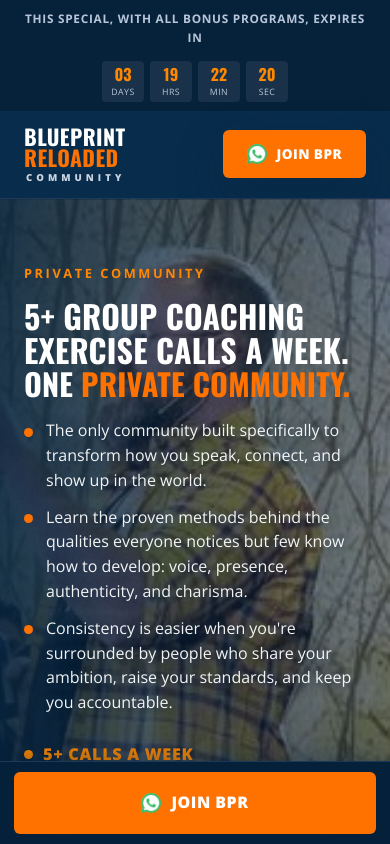
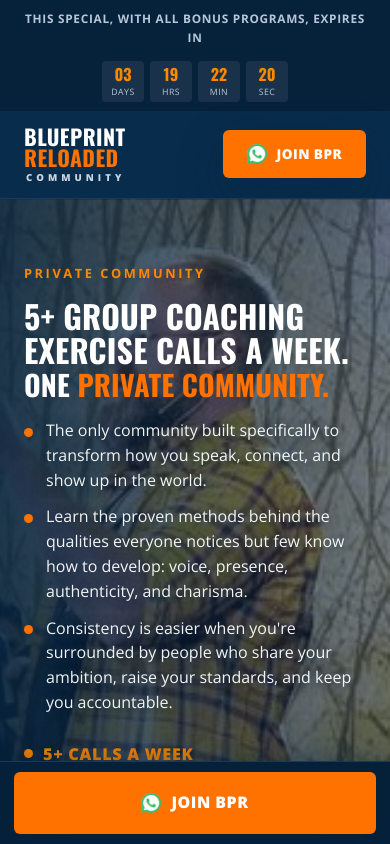
Before and after one commit to danny-the-g/bpr-landing-preview, a plain HTML site: page index.html in a window 390 px wide. Shown: the top 844 px of the page. Drawn offline with nearby package versions, Linux system fonts and the light colour scheme.

Commit message:
Tighten third-line auto-fit divisor so it fits with scrollbar present

```diff
--- a/assets/styles.css
+++ b/assets/styles.css
@@ -86,7 +86,7 @@
 /* Below 700px, keep "One private community." on a single line by auto-fitting
    the third line to the viewport width (capped so it never outgrows lines 1-2). */
 @media (max-width: 699.98px) {
-  .hero h1 .h1-line2 { white-space: nowrap; font-size: min(2.4rem, calc((100vw - 48px) / 11.2)); }
+  .hero h1 .h1-line2 { white-space: nowrap; font-size: min(2.4rem, calc((100vw - 48px) / 12)); }
 }
 h2 { font-size: clamp(1.9rem, 3.8vw, 3rem); }
 h3 { font-size: clamp(1.2rem, 2vw, 1.5rem); line-height: 1.15; }
```
